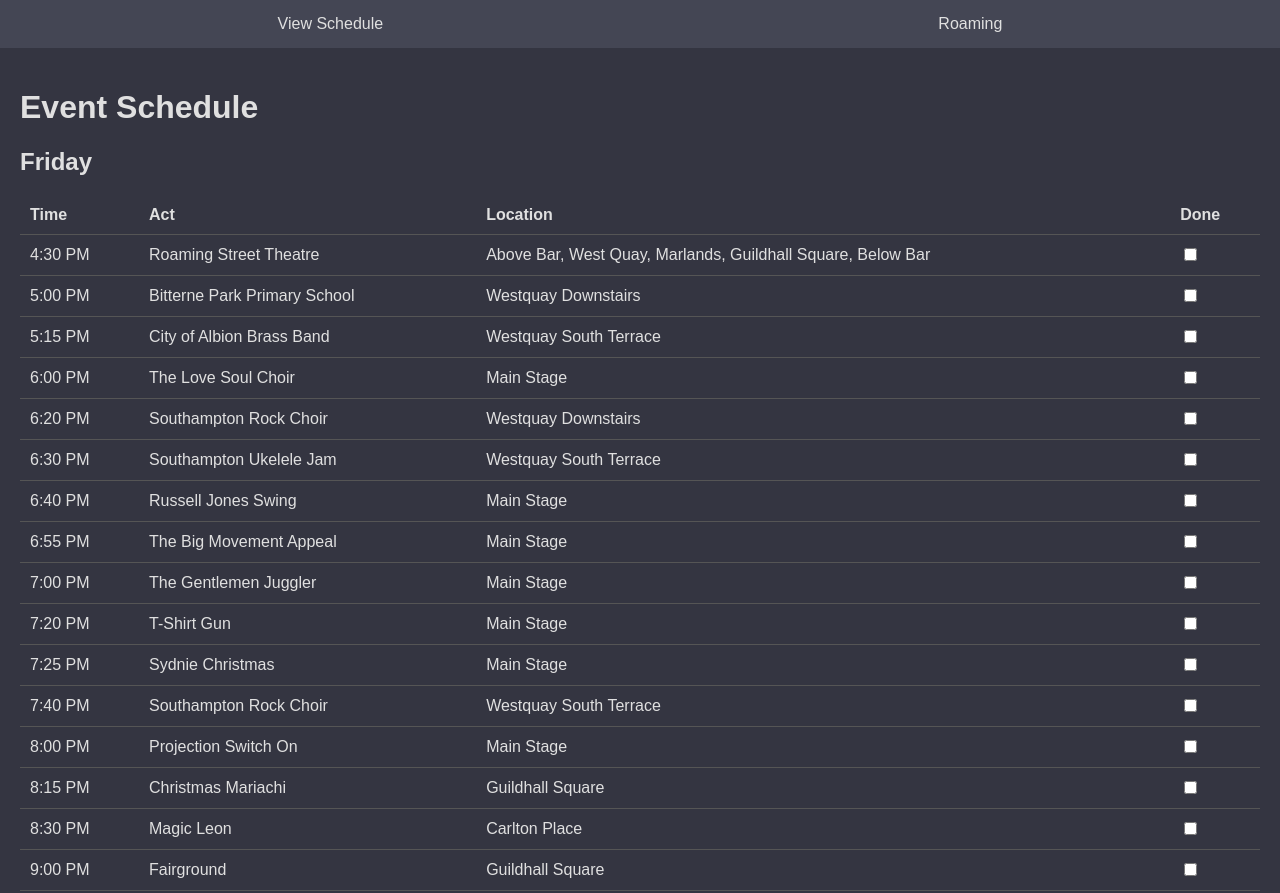
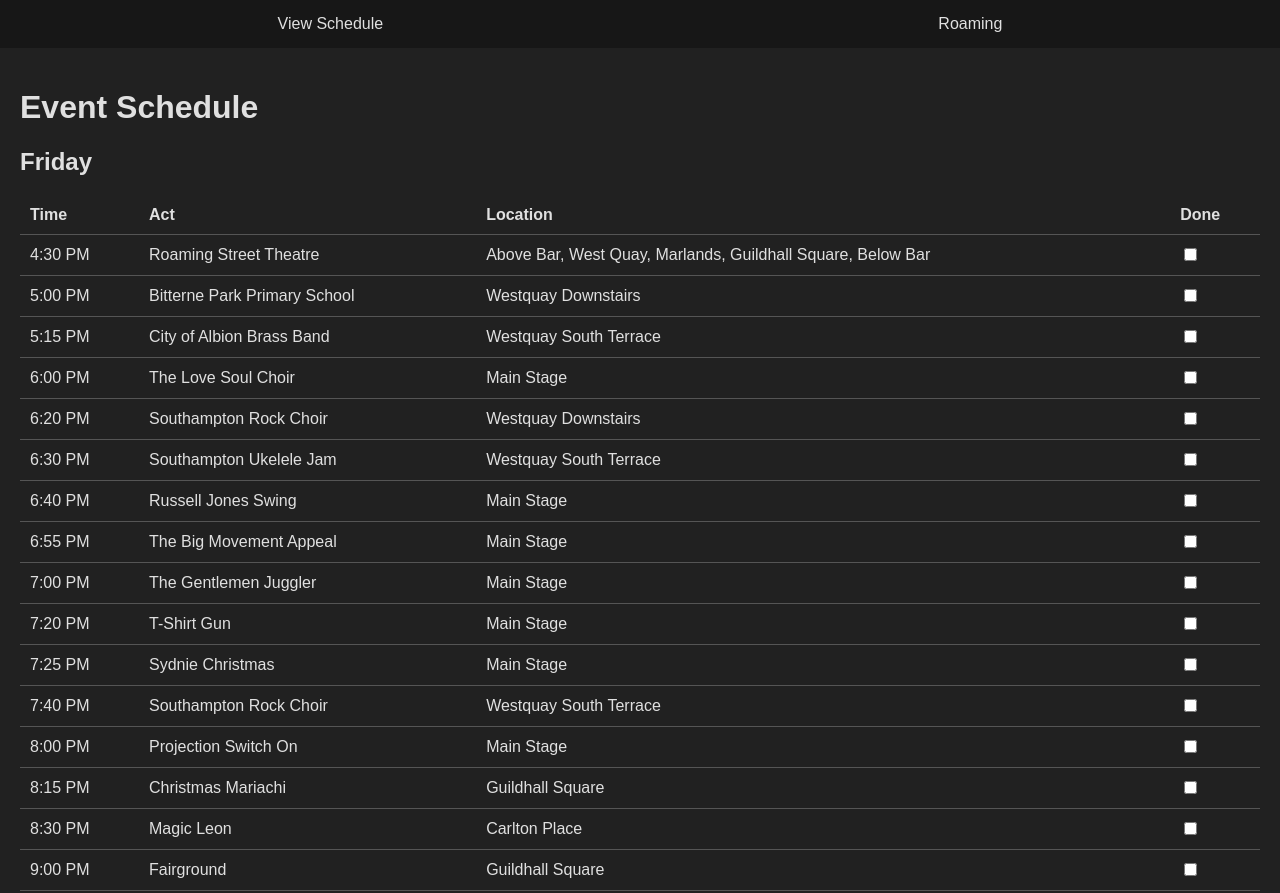
Before and after one commit to reyewon/christmas, a plain HTML site: page index.html in a window 1280 px wide. Shown: the top 893 px of the page. Drawn offline with Linux system fonts and the light colour scheme.

Commit message:
Update style.css

```diff
--- a/style.css
+++ b/style.css
@@ -1,7 +1,7 @@
 /* Basic dark background and light text color */
 body {
     font-family: Arial, sans-serif;
-    background-color: #343541; /* Dark background similar to ChatGPT dark mode */
+    background-color: #212121; /* Dark background similar to ChatGPT dark mode */
     color: #e0e0e0; /* Light text for readability on dark background */
     margin: 0;
     padding: 0;
@@ -11,7 +11,7 @@ body {
 .tabs {
     display: flex;
     justify-content: space-around;
-    background-color: #444654; /* Slightly darker shade for the tabs */
+    background-color: #171717; /* Slightly darker shade for the tabs */
 }
 
 .tabs button {
```
